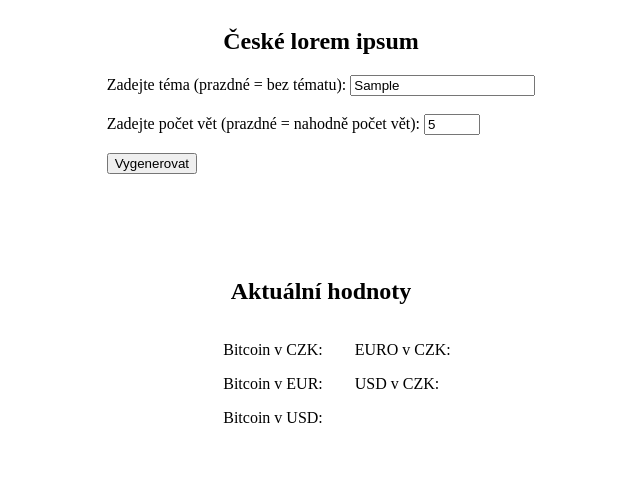
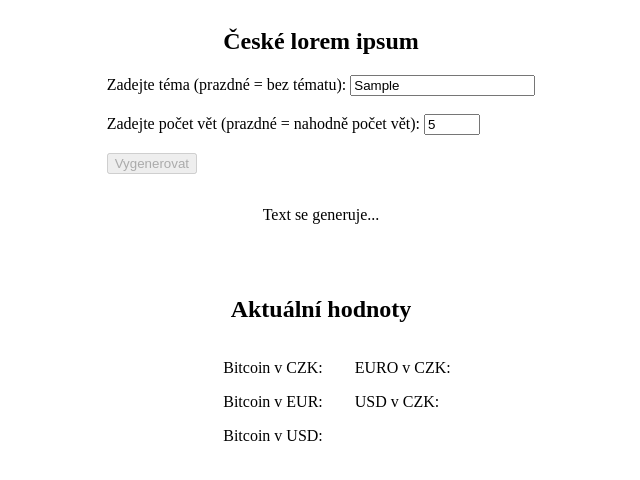
Before and after one commit to CrazyCatCZ/api-skolni-projekt, a website: page static/index.html in a window 1280 px wide. Both pictures are taken after typing "Sample", "5" into the empty fields and a click on the button "Vygenerovat". Shown: the whole page, without its empty margins (319-959 px from the left). Drawn offline with Linux system fonts and the light colour scheme; no server answers.

Commit message:
Tlačítko se deaktivuje, když se text generuje

```diff
--- a/static/index.html
+++ b/static/index.html
@@ -20,7 +20,7 @@
         <input id="inputSentences" type="number" min="1" max="20" />
         <br />
         <br />
-        <button type="submit">Vygenerovat</button>
+        <button id="lorem-button" type="submit">Vygenerovat</button>
       </form>
       <p id="lorem-input"></p>
       <br>
--- a/static/script.js
+++ b/static/script.js
@@ -2,6 +2,7 @@ const localHost = "http://localhost:5000";
 
 const form = document.getElementById("form");
 const loremInput = document.getElementById("lorem-input");
+const loremButton = document.getElementById("lorem-button");
 
 const bitcoinCZK = document.getElementById("bitcoin-czk");
 const bitcoinEUR = document.getElementById("bitcoin-eur");
@@ -48,6 +49,9 @@ document.addEventListener("DOMContentLoaded", async () => {
 form.addEventListener("submit", async (e) => {
   e.preventDefault();
 
+  loremInput.textContent = "Text se generuje...";
+  loremButton.disabled = true;
+
   const theme = document.getElementById("inputTheme").value;
   const sentences = document.getElementById("inputSentences").value;
 
@@ -64,4 +68,5 @@ form.addEventListener("submit", async (e) => {
 
   const data = await response.json();
   loremInput.textContent = data;
+  loremButton.disabled = false;
 });
```
